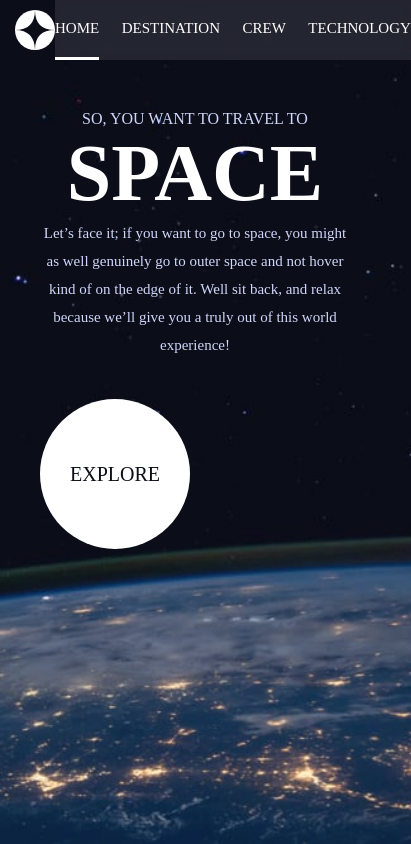
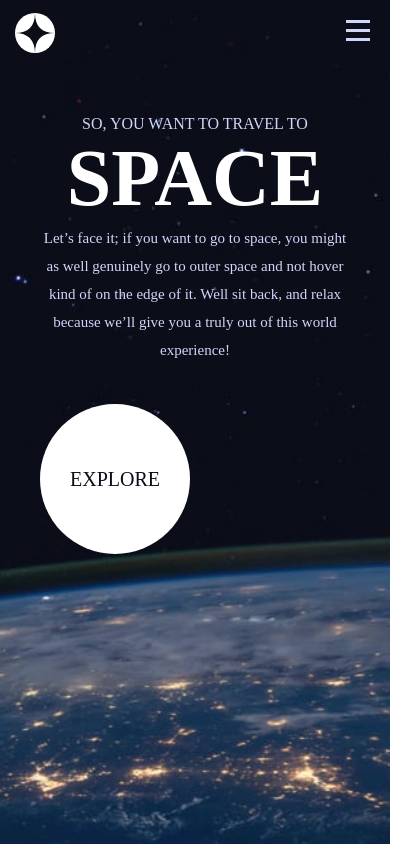
Before and after one commit to MitiaElodie/space-tourism-website-main, a Vue app: page / in a window 390 px wide. Shown: the whole page, 411 px wide, since content can reach past the window. Built offline with nearby package versions, Linux system fonts and the light colour scheme; a web font is replaced by a local one.

Commit message:
JS + CSS + HTML: add the responsive menu

```diff
--- a/src/App.vue
+++ b/src/App.vue
@@ -19,7 +19,9 @@ export default {
                number: '03',
                name: 'technology',
             },
-         ]
+         ],
+         menuOpened: false,
+         menuToggleIcon: '/img/shared/icon-hamburger.svg',
       }
    },
 
@@ -28,6 +30,15 @@ export default {
          // to update the background every time we change
          document.body.className = `body__${to.name}`
       }
+   },
+
+   methods: {
+      onClickMenuToggle() {
+         this.menuOpened = !this.menuOpened
+
+         const iconName = this.menuOpened ? 'close' : 'hamburger'
+         this.menuToggleIcon = '/img/shared/icon-'+ iconName +'.svg'
+      }
    }
 }
 </script>
@@ -35,7 +46,10 @@ export default {
    <header class="app__header">
       <img class="app__logo" src="/img/shared/logo.svg" />
       <div class="app__horizontal-separator"/>
-      <menu class="app__menu">
+      <menu
+         class="app__menu"
+         :class="{'app__menu--closed': !this.menuOpened}"
+      >
          <RouterLink
             v-for="menu in menuList"
             :key="menu.name"
@@ -46,6 +60,15 @@ export default {
             <span class="app__menu-label">{{ menu.name }}</span>
          </RouterLink>
       </menu>
+      <div
+         class="app__menu-toggle"
+         @click="onClickMenuToggle"
+      >
+         <img
+            class="app__menu-toggle-icon"
+            :src="menuToggleIcon"
+         />
+      </div>
    </header>
    <main class="app__main">
       <RouterView />
@@ -65,6 +88,7 @@ export default {
       display: flex;
       justify-content: space-between;
       align-items: center;
+      position: relative;
 
       padding-top: var(--header-margin-top);
    }
@@ -81,7 +105,6 @@ export default {
    &__router-link {
       display: flex;
       align-items: center;
-      height: 100%;
       text-decoration: none;
       text-transform: uppercase;
       color: var(--color-text);
@@ -105,7 +128,6 @@ export default {
    &__menu-number {
       font-weight: 700;
       margin-right: 0.75em;
-      display: none;
    }
 }
 
@@ -127,6 +149,34 @@ export default {
    }
 }
 
+@media (max-width: base.$tablet-breakpoint) {
+   .app {
+      &__menu {
+         position: absolute;
+         flex-direction: column;
+         width: 75%;
+         height: 100vh;
+         top: 0;
+         right: 0;
+         padding: 0 2em;
+         padding-top: 150px;
+
+         &--closed {
+            display: none;
+         }
+      }
+
+      &__router-link {
+         padding: 20px;
+      }
+
+      &__menu-toggle {
+         z-index: 2;
+         padding: 20px;
+      }
+   }
+}
+
 @media (min-width: base.$tablet-breakpoint) {
   .body {
       &__home {
@@ -144,7 +194,17 @@ export default {
       &__technology {
          background-image: url(function.generateBodyBackgroundUrl('technology','tablet'));
       }
-  }
+   }
+
+   .app {
+      &__menu-toggle {
+         display: none;
+      }
+
+      &__menu-number {
+         display: none;
+      }
+   }
 }
 
 @media (min-width: base.$laptop-breakpoint) {
```
